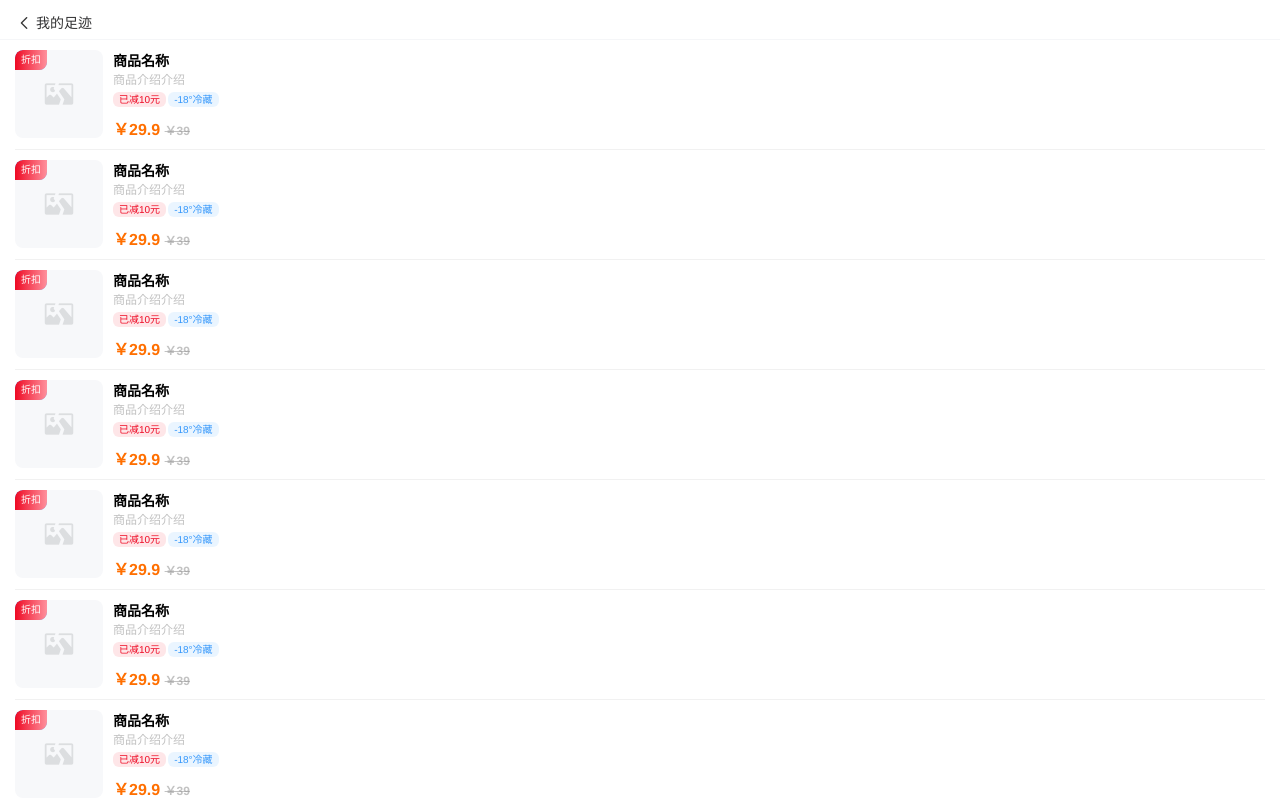
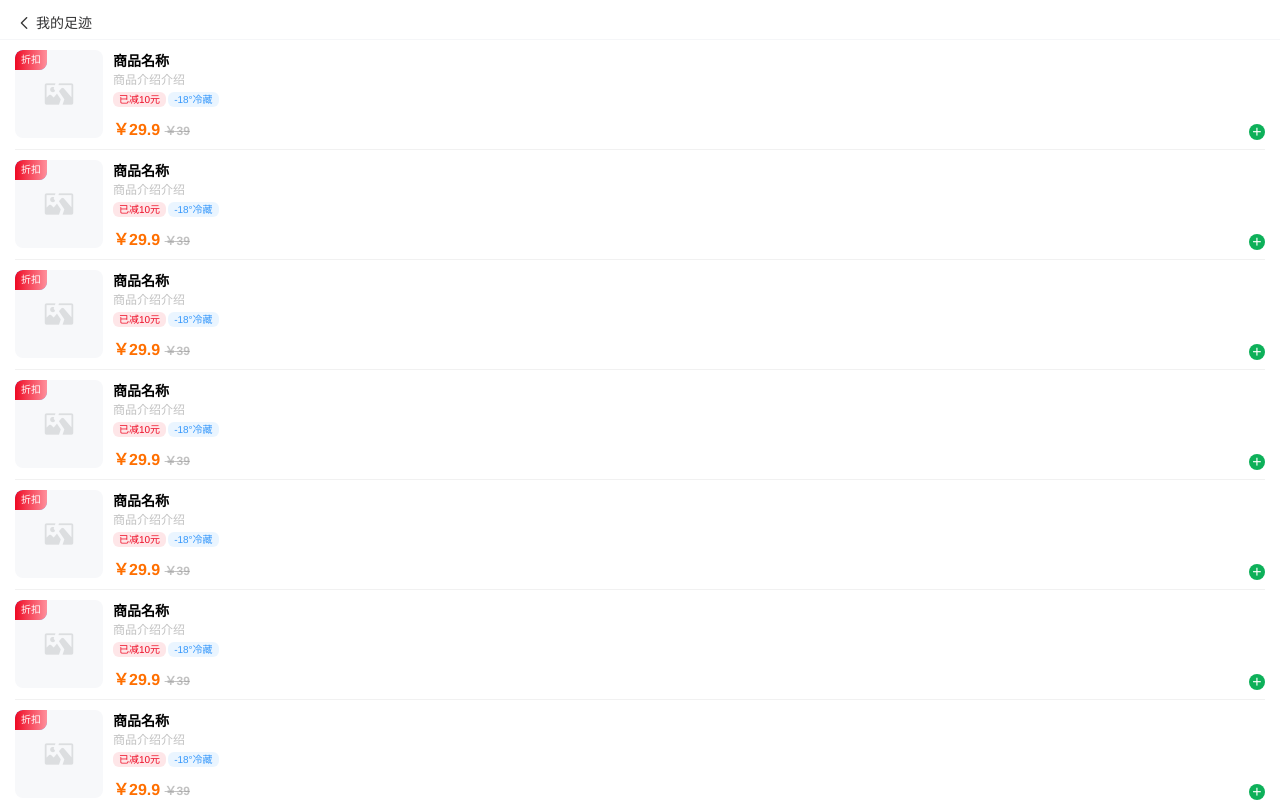
Before and after one commit to Huangshutinghst/mall-ui, a Vue app: page /#/myfootprint in a window 1280 px wide. Built offline with nearby package versions, Linux system fonts and the light colour scheme.

Commit message:
步进器组件

```diff
--- a/src/views/category/ListAll.vue
+++ b/src/views/category/ListAll.vue
@@ -15,7 +15,7 @@
         <div class="category-list-all__content panel__content--fistlevel">
             <van-tree-select :items="secondTabs" :main-active-index.sync="secondActive" @click-nav="handleSecondTab">
                 <template #content>
-                    <FilterList :list="goodList" :type="'border'"></FilterList>
+                    <FilterList :padding="false" :list="goodList" :type="'border'"></FilterList>
                 </template>
             </van-tree-select>
         </div>
--- a/src/views/commodity/Card.vue
+++ b/src/views/commodity/Card.vue
@@ -1,6 +1,6 @@
 <!-- 商品卡片 -->
 <template>
-    <div class="commodity-card flex" @click="detail()">
+    <div class="commodity-card flex" :class="{no_padding: !padding}" @click="detail()">
         <div class="commodity-card__img">
             <van-image
                 lazy-load
@@ -30,25 +30,40 @@
             </p>
             <!-- 计步器 -->
             <div class="btn-wrap">
-
+                <Stepper
+                    ref="stepper"
+                    :limit="5"
+                    :count="count"
+                    @count-change="countChange"
+                ></Stepper>
             </div>
         </div>
     </div>
 </template>
 
 <script type="text/ecmascript-6">
+import Stepper from './Stepper'
 export default {
+    props: {
+        padding: {
+            type: Boolean,
+            default: true
+        },
+    },
     data () {
         return {
-
+            count: 0
         }
     },
     components: {
-
+        Stepper,
     },
     methods:{
         detail(){
             this.$router.push({ name: 'commondityDetail' })
+        },
+        countChange(val){
+            this.count = this.count + val;
         }
     },
 }
@@ -56,7 +71,16 @@ export default {
 
 <style lang="scss" scoped>
     .commodity-card{
+        position: relative;
         padding: 10px 15px;
+        &.no_padding{
+            padding: 10px 0px;
+            >.commodity-card__info{
+                .btn-wrap{
+                    right: 2px;
+                }
+            }
+        }
         >.commodity-card__img{
             width: 88px;
             height: 88px;
@@ -158,8 +182,8 @@ export default {
             }
             .btn-wrap{
                 position: absolute;
-                bottom: 0;
-                right: 0;
+                bottom: 10px;
+                right: 15px;
             }
         }
     }
--- a/src/views/commodity/CardCart.vue
+++ b/src/views/commodity/CardCart.vue
@@ -31,33 +31,36 @@
             </p>
             <!-- 计步器 -->
             <div class="btn-wrap">
-                <!-- <van-stepper v-model="value" disable-input @plus="handlePlus" @minus="handleMinus" /> -->
+                <Stepper
+                    ref="stepper"
+                    :limit="5"
+                    :count="count"
+                    @count-change="countChange"
+                ></Stepper>
             </div>
         </div>
     </div>
 </template>
 
 <script type="text/ecmascript-6">
+import Stepper from './StepperCart'
 export default {
     data () {
         return {
-            value: ''
+            count: 1
         }
     },
     components: {
-
+        Stepper,
     },
     methods:{
         // 查看商品详情
         detail(){
             this.$router.push({ name: 'commondityDetail' })
         },
-        handlePlus(){
-
-        },
-        handleMinus(){
-
-        },
+        countChange(val){
+            this.count = this.count + val;
+        }
     },
 }
 </script>
--- a/src/views/commodity/CardLimit.vue
+++ b/src/views/commodity/CardLimit.vue
@@ -1,14 +1,14 @@
 <!-- 限时抢购-商品卡片 -->
 <template>
-    <div class="commodity-card flex" @click="detail()">
+    <div class="commodity-card flex" :class="{no_padding: !padding}" @click="detail()">
         <div class="commodity-card__img">
             <van-image
                 lazy-load
                 src=""
             />
-            <span class="tag blue">新品</span>
-            <!-- <span class="tag red">折扣</span>
-            <span class="tag purple">限时购</span> -->
+            <!-- <span class="tag blue">新品</span> -->
+            <!-- <span class="tag red">折扣</span> -->
+            <span class="tag purple">限时购</span>
 
             <!-- <div class="mask">
                 <div>
@@ -38,29 +38,41 @@
             <!-- 计步器 -->
             <div class="btn-wrap">
                 <!-- 售罄禁用样式：disable -->
-                <div class="btn" @click.stop="handleBuy()">立即抢</div>
+                <Stepper
+                    ref="stepper"
+                    :limit="5"
+                    :count="count"
+                    @count-change="countChange"
+                ></Stepper>
             </div>
         </div>
     </div>
 </template>
 
 <script type="text/ecmascript-6">
+import Stepper from './StepperLimit'
 export default {
+    props: {
+        padding: {
+            type: Boolean,
+            default: true
+        },
+    },
     data () {
         return {
-
+            count: 0
         }
     },
     components: {
-
+        Stepper,
     },
     methods:{
         detail(){
             this.$router.push({ name: 'commondityDetail' })
         },
-        handleBuy(){
-
-        }
+        countChange(val){
+            this.count = this.count + val;
+        },
     },
 }
 </script>
@@ -68,6 +80,14 @@ export default {
 <style lang="scss" scoped>
     .commodity-card{
         padding: 10px 15px;
+        &.no_padding{
+            padding: 10px 0px;
+            >.commodity-card__info{
+                .btn-wrap{
+                    right: 2px;
+                }
+            }
+        }
         >.commodity-card__img{
             width: 88px;
             height: 88px;
@@ -193,19 +213,6 @@ export default {
                 position: absolute;
                 bottom: 0;
                 right: 0;
-                .btn{
-                    text-align: center;
-                    color: #fff;
-                    font-size: 10px;
-                    width: 56px;
-                    height: 20px;
-                    line-height: 20px;
-                    border-radius: 10px;
-                    background: #ee0a24;
-                    &.disable{
-                        background: #999;
-                    }
-                }
             }
         }
     }
--- a/src/views/commodity/FilterList.vue
+++ b/src/views/commodity/FilterList.vue
@@ -18,7 +18,8 @@
 
         <ul class="__list">
             <li v-for="(item, index) in goodList" :key="index" class="bg_fff">
-                <Card></Card>
+                <Card :padding="padding"></Card>
+                <!-- <CardLimit :padding="padding"></CardLimit> -->
             </li>
         </ul>
     </div>
@@ -29,6 +30,10 @@ import Card from '../commodity/Card'
 import CardLimit from '../commodity/CardLimit'
 export default {
     props:{
+        padding: {
+            type: Boolean,
+            default: true
+        },
         fixedHead: {
             type: Boolean,
             default: false
--- /dev/null
+++ b/src/views/commodity/Stepper.vue
@@ -0,0 +1,72 @@
+<!-- 步进器 -->
+<template>
+    <div class="commodity-stepper flex flex-pack-justify">
+        <div v-show="count > 0" class="round reduce" @click.stop="reduce()">—</div>
+        <div v-show="count > 0" class="num">{{num}}</div>
+        <div class="round add" :class="{disable: count >= limit}" @click.stop="add()">+</div>
+    </div>
+</template>
+
+<script type="text/ecmascript-6">
+export default {
+    props: {
+        limit: Number,
+        count: Number,
+    },
+    data () {
+        return {
+            num: this.count,
+        }
+    },
+    watch: {
+        count(val){
+            this.num = val;
+        }
+    },
+    components: {
+
+    },
+    methods:{
+        reduce(){
+            this.$emit('count-change', -1);
+        },
+        add(){
+            if(this.count >= this.limit) return;
+            this.$emit('count-change', 1);
+        },
+    },
+}
+</script>
+
+<style lang="scss" scoped>
+    .commodity-stepper{
+        .num{
+            font-size: 12px;
+            width: 20px;
+            line-height: 16px;
+            text-align: center;
+        }
+        .round{
+            width: 16px;
+            height: 16px;
+            border-radius: 100%;
+            text-align: center;
+            &.reduce{
+                border: 1px solid #0db059;
+                color: #0db059;
+                line-height: 14px;
+                font-size: 8px;
+                font-weight: bold;
+            }
+            &.add{
+                background: #0db059;
+                color: #fff;
+                line-height: 16px;
+                font-size: 16px;
+                &.disable{
+                    background: rgba(153, 153, 153, 0.7);
+                }
+            }
+        }
+    }
+</style>
--- /dev/null
+++ b/src/views/commodity/StepperCart.vue
@@ -0,0 +1,73 @@
+<!-- 步进器 -->
+<template>
+    <div class="commodity-stepper flex flex-pack-justify">
+        <div class="round reduce" @click.stop="reduce()">—</div>
+        <div class="num">{{num}}</div>
+        <div class="round add" :class="{disable: count >= limit}" @click.stop="add()">+</div>
+    </div>
+</template>
+
+<script type="text/ecmascript-6">
+export default {
+    props: {
+        limit: Number,
+        count: Number,
+    },
+    data () {
+        return {
+            num: this.count,
+        }
+    },
+    watch: {
+        count(val){
+            this.num = val;
+        }
+    },
+    components: {
+
+    },
+    methods:{
+        reduce(){
+            if(this.count <= 1) return;
+            this.$emit('count-change', -1);
+        },
+        add(){
+            if(this.count >= this.limit) return;
+            this.$emit('count-change', 1);
+        },
+    },
+}
+</script>
+
+<style lang="scss" scoped>
+    .commodity-stepper{
+        .num{
+            font-size: 12px;
+            width: 20px;
+            line-height: 16px;
+            text-align: center;
+        }
+        .round{
+            width: 16px;
+            height: 16px;
+            border-radius: 100%;
+            text-align: center;
+            &.reduce{
+                border: 1px solid #0db059;
+                color: #0db059;
+                line-height: 14px;
+                font-size: 8px;
+                font-weight: bold;
+            }
+            &.add{
+                background: #0db059;
+                color: #fff;
+                line-height: 16px;
+                font-size: 16px;
+                &.disable{
+                    background: rgba(153, 153, 153, 0.7);
+                }
+            }
+        }
+    }
+</style>
--- /dev/null
+++ b/src/views/commodity/StepperLimit.vue
@@ -0,0 +1,89 @@
+<!-- 步进器 -->
+<template>
+    <div class="commodity-stepper flex flex-pack-justify">
+        <div class="btn" v-if="count == 0" @click.stop="add()">立即抢</div>
+        <template v-else>
+            <div v-show="count > 0" class="round reduce" @click.stop="reduce()">—</div>
+            <div v-show="count > 0" class="num">{{num}}</div>
+            <div class="round add" :class="{disable: count >= limit}" @click.stop="add()">+</div>
+        </template>
+    </div>
+</template>
+
+<script type="text/ecmascript-6">
+export default {
+    props: {
+        limit: Number,
+        count: Number,
+    },
+    data () {
+        return {
+            num: this.count,
+        }
+    },
+    watch: {
+        count(val){
+            this.num = val;
+        }
+    },
+    components: {
+
+    },
+    methods:{
+        reduce(){
+            this.$emit('count-change', -1);
+        },
+        add(){
+            if(this.count >= this.limit) return;
+            this.$emit('count-change', 1);
+        },
+    },
+}
+</script>
+
+<style lang="scss" scoped>
+    .commodity-stepper{
+        .btn{
+            text-align: center;
+            color: #fff;
+            font-size: 10px;
+            width: 56px;
+            height: 18px;
+            line-height: 18px;
+            border-radius: 10px;
+            background: #ee0a24;
+            margin-top: -1px;
+            &.disable{
+                background: #999;
+            }
+        }
+        .num{
+            font-size: 12px;
+            width: 20px;
+            line-height: 16px;
+            text-align: center;
+        }
+        .round{
+            width: 16px;
+            height: 16px;
+            border-radius: 100%;
+            text-align: center;
+            &.reduce{
+                border: 1px solid #ee0a24;
+                color: #ee0a24;
+                line-height: 14px;
+                font-size: 8px;
+                font-weight: bold;
+            }
+            &.add{
+                background: #ee0a24;
+                color: #fff;
+                line-height: 16px;
+                font-size: 16px;
+                &.disable{
+                    background: rgba(153, 153, 153, 0.7);
+                }
+            }
+        }
+    }
+</style>
--- a/src/views/mine/MyFootprint.vue
+++ b/src/views/mine/MyFootprint.vue
@@ -6,9 +6,8 @@
         <div class="panel__scroll panel__content">
             <ul class="mall-footprint__list bg_fff" v-if="goodlist.length > 0">
                 <li class="__item" v-for="(item,index) in goodlist" :key="index">
-                    <CommodityCard>
-
-                    </CommodityCard>
+                    <Card></Card>
+                    <!-- <CardLimit></CardLimit> -->
                 </li>
             </ul>
             <VBlank v-else text="没有相关商品"></VBlank>
@@ -18,7 +17,8 @@
 
 <script type="text/ecmascript-6">
 import VHeader from '../../components/VHeader'
-import CommodityCard from '../commodity/Card'
+import Card from '../commodity/Card'
+import CardLimit from "../commodity/CardLimit";
 export default {
     data () {
         return {
@@ -36,7 +36,8 @@ export default {
     },
     components: {
         VHeader,
-        CommodityCard,
+        Card,
+        CardLimit
     },
     methods:{
 
```
Also changed, not shown: src/views/commodity/Search.vue (+7 -3 lines), src/views/mine/MyFavorites.vue (+6 -5 lines).
